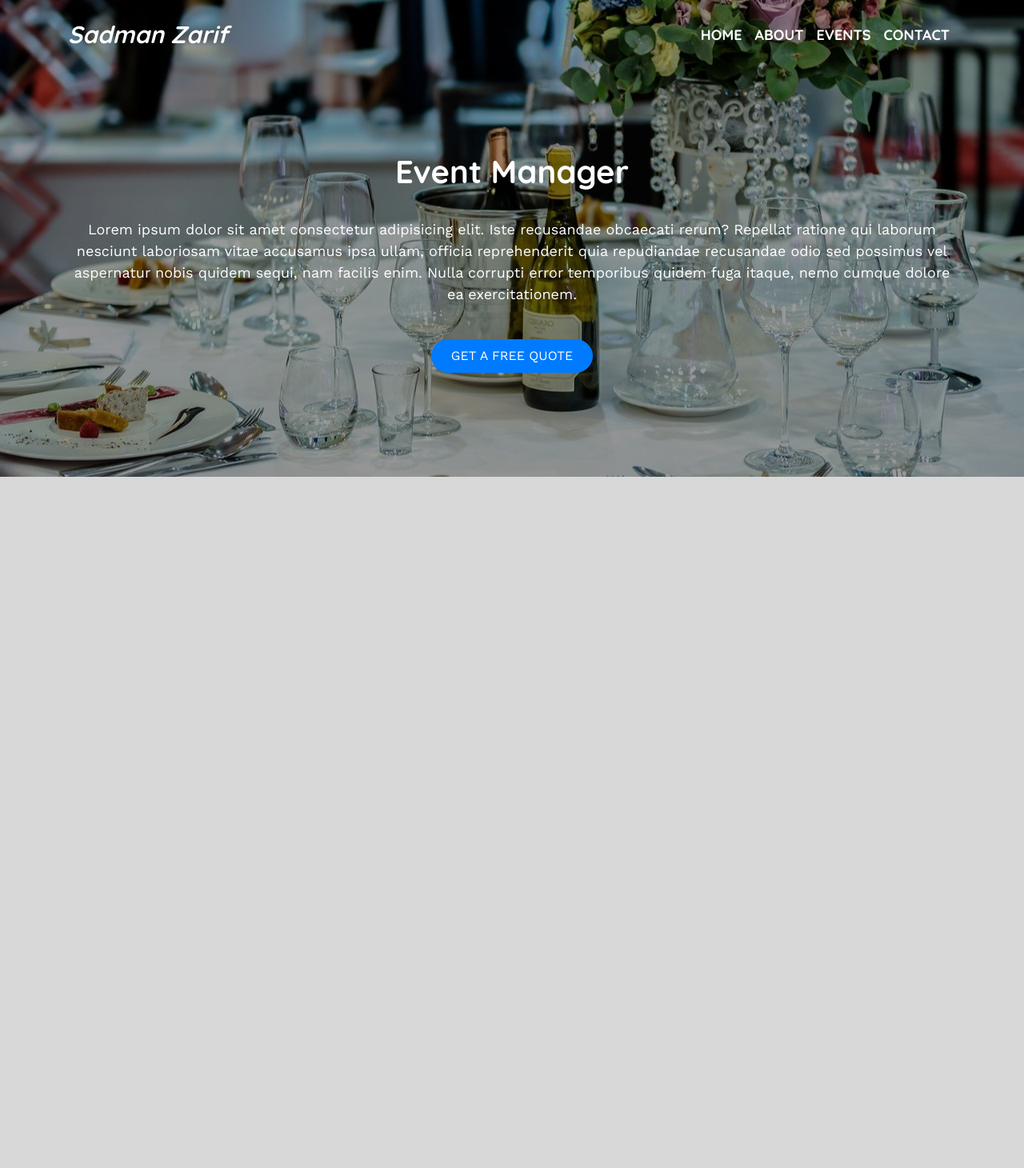
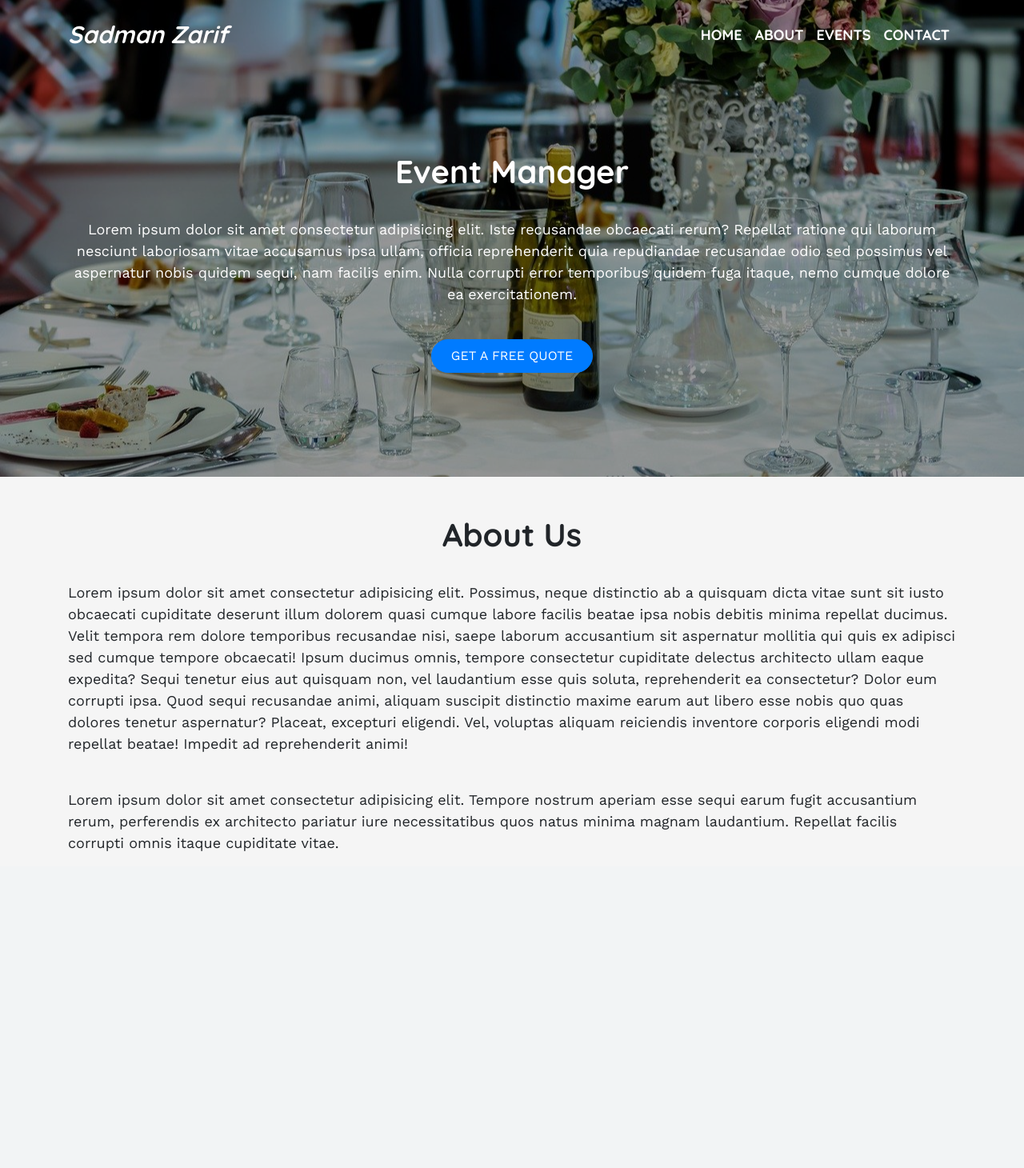
Before and after one commit to ZSSoftwareStudio/EMS, a PHP site: page / in a window 1280 px wide. Shown: the whole page at 80% size. After the commit the page ends 1064 px from the top, so only its background shows below. Run offline with PHP 8.4, Linux system fonts and the light colour scheme.

Commit message:
About Section Updated

```diff
--- a/index.html
+++ b/index.html
@@ -51,7 +51,7 @@
     <div class="background">
         <div class="container">
             <h1>Event Manager</h1>
-            <br/>
+            <br />
             <p>
                 Lorem ipsum dolor sit amet consectetur adipisicing elit. Iste recusandae obcaecati rerum? Repellat
                 ratione
@@ -63,39 +63,29 @@
             <button class="btn btn-primary text-uppercase py-2 px-4 rounded-pill">Get a free QUOTE</button>
         </div>
     </div>
-    <br />
-    <br />
-    <br />
-    <br />
-    <br />
-    <br />
-    <br />
-    <br />
-    <br />
-    <br />
-    <br />
-    <br />
-    <br />
-    <br />
-    <br />
-    <br />
-    <br />
-    <br />
-    <br />
-    <br />
-    <br />
-    <br />
-    <br />
-    <br />
-    <br />
-    <br />
-    <br />
-    <br />
-    <br />
-    <br />
-    <br />
-    <br />
+
     <!-- ABOUT SECTION HERE -->
+    <div class="container mt-5">
+        <h1 class="text-center">About Us</h1>
+        <br />
+        <p>
+            Lorem ipsum dolor sit amet consectetur adipisicing elit. Possimus, neque distinctio ab a quisquam dicta
+            vitae sunt sit iusto obcaecati cupiditate deserunt illum dolorem quasi cumque labore facilis beatae ipsa
+            nobis debitis minima repellat ducimus. Velit tempora rem dolore temporibus recusandae nisi, saepe laborum
+            accusantium sit aspernatur mollitia qui quis ex adipisci sed cumque tempore obcaecati! Ipsum ducimus omnis,
+            tempore consectetur cupiditate delectus architecto ullam eaque expedita? Sequi tenetur eius aut quisquam
+            non, vel laudantium esse quis soluta, reprehenderit ea consectetur? Dolor eum corrupti ipsa. Quod sequi
+            recusandae animi, aliquam suscipit distinctio maxime earum aut libero esse nobis quo quas dolores tenetur
+            aspernatur? Placeat, excepturi eligendi. Vel, voluptas aliquam reiciendis inventore corporis eligendi modi
+            repellat beatae! Impedit ad reprehenderit animi!
+        </p>
+        <br>
+        <p>
+            Lorem ipsum dolor sit amet consectetur adipisicing elit. Tempore nostrum aperiam esse sequi earum fugit
+            accusantium rerum, perferendis ex architecto pariatur iure necessitatibus quos natus minima magnam
+            laudantium. Repellat facilis corrupti omnis itaque cupiditate vitae.
+        </p>
+    </div>
     <!-- OUR EVENTS SECTION HERE -->
     <!-- KINDS OF EVENTS SECTION HERE -->
     <!-- FAQ SECTION HERE -->
--- a/resources/css/style.css
+++ b/resources/css/style.css
@@ -5,10 +5,15 @@
 body {
   font-family: "Work Sans", sans-serif;
   font-size: 18px;
-  background-color: #d8d8d8;
+  background-color: #f5f5f5;
 }
 
-h1, h2, h3, h4, h5, h6{
+h1,
+h2,
+h3,
+h4,
+h5,
+h6 {
   font-family: "Quicksand", sans-serif;
   font-weight: 700;
 }
@@ -24,30 +29,27 @@ h1, h2, h3, h4, h5, h6{
   text-align: center;
 }
 
-.bg-blank{
+.bg-blank {
   background-color: rgba(0, 0, 0, 0);
 }
 
-
-
 /* HEADER DESIGN */
-.navbar{
+.navbar {
   transition: 0.8s !important;
 }
 
-.navbar .nav-item .nav-link{
+.navbar .nav-item .nav-link {
   font-family: "Quicksand", sans-serif;
   font-size: 18px;
   font-weight: 700;
 }
 
-.navbar-brand{
+.navbar-brand {
   font-size: 30px;
   font-weight: 700;
   font-style: italic;
   font-family: "Quicksand", sans-serif;
 }
-
 
 /* HOME DESIGN */
 /* ABOUT DESIGN */
```
Lines whose indentation alone changed are shown as unchanged.
